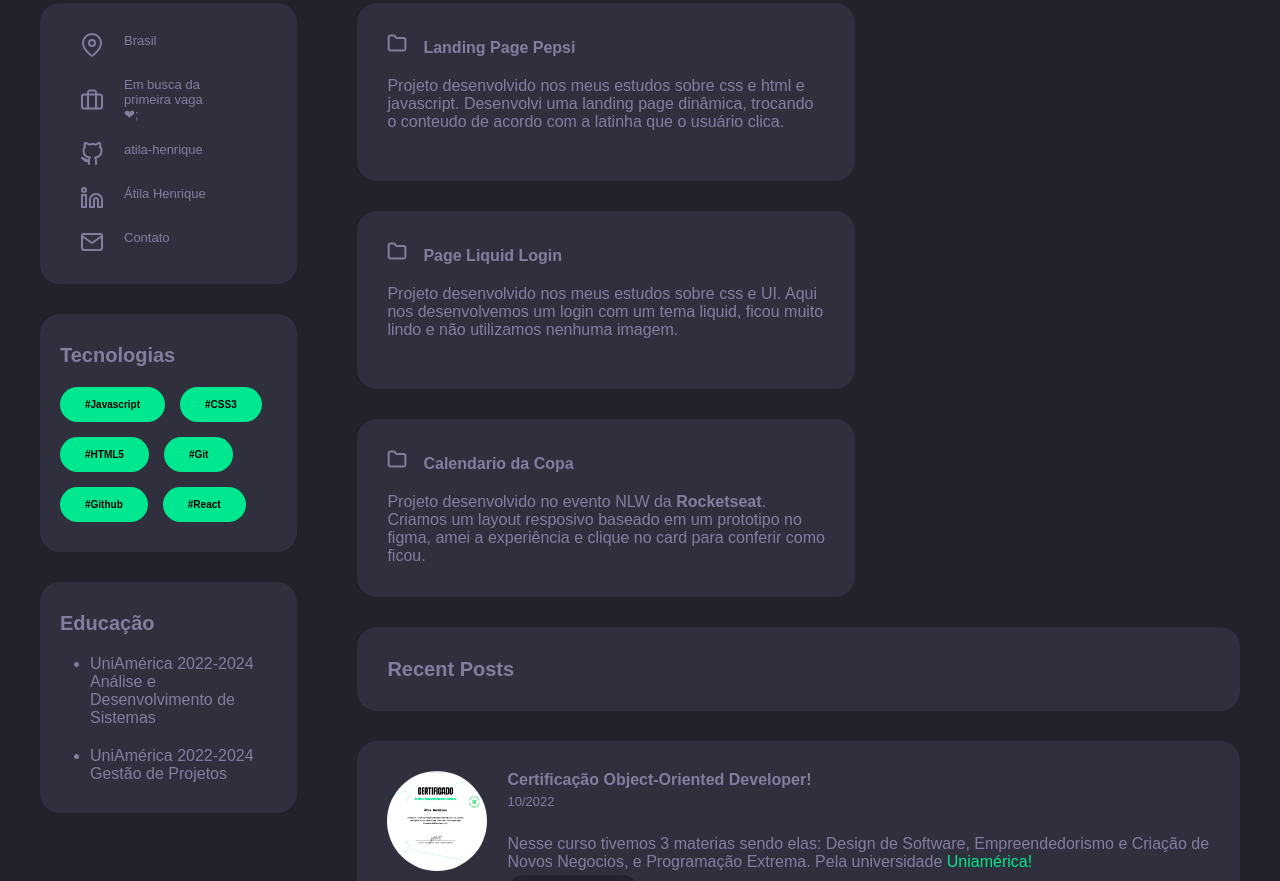
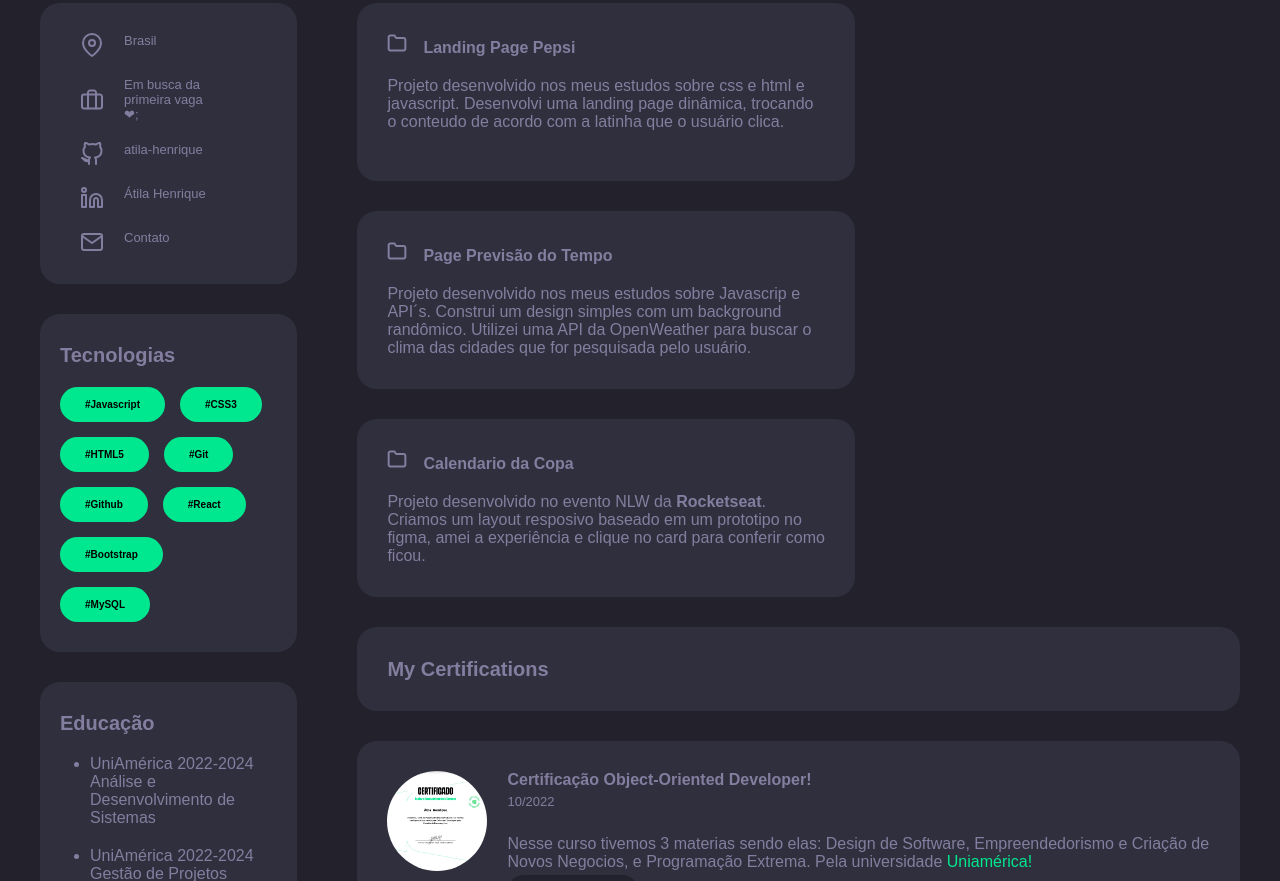
Before and after one commit to atila-henrique/portfolio, a plain HTML site: page index.html in a window 1280 px wide. Shown: the part 359-1240 px from the top of the page. Drawn offline with Linux system fonts and the light colour scheme.

Commit message:
Portfolio 1.1 - New Project

```diff
--- a/index.html
+++ b/index.html
@@ -44,6 +44,8 @@
                 <li class="tag">#Git</li>
                 <li class="tag">#Github</li>
                 <li class="tag">#React</li>
+                <li class="tag">#Bootstrap</li>
+                <li class="tag">#MySQL</li>
             </ul>
         </div>
 
@@ -67,7 +69,7 @@
 
 
         <div class="card" id="myPosts">
-            <h2>Recent Posts</h2>
+            <h2>My Certifications</h2>
         </div>
 
         <div id="posts">
--- a/scripts/script.js
+++ b/scripts/script.js
@@ -52,8 +52,8 @@ createProject("folder.svg","Calculadora Javascript","Projeto desenvolvido nos me
 //PROJETO 2 - Landing Page Pepsi
 createProject("folder.svg","Landing Page Pepsi","Projeto desenvolvido nos meus estudos sobre css e html e javascript. Desenvolvi uma landing page dinâmica, trocando o conteudo de acordo com a latinha que o usuário clica.","https://atila-henrique.github.io/pagePepsi/#") +
 
-//PROJETO 3 - Page Liquid Login
-createProject("folder.svg","Page Liquid Login","Projeto desenvolvido nos meus estudos sobre css e UI. Aqui nos desenvolvemos um login com um tema liquid, ficou muito lindo e não utilizamos nenhuma imagem.","https://atila-henrique.github.io/liquidLogin/") +
+//PROJETO 3 -
+createProject("folder.svg","Page Previsão do Tempo","Projeto desenvolvido nos meus estudos sobre Javascrip e API´s. Construi um design simples com um background randômico. Utilizei uma API da OpenWeather para buscar o clima das cidades que for pesquisada pelo usuário.","https://atila-henrique.github.io/clima/") +
 
 //PROJETO 4 - Calendario da Copa
 createProject("folder.svg","Calendario da Copa","Projeto desenvolvido no evento NLW da <b>Rocketseat</b>. Criamos um layout resposivo baseado em um prototipo no figma, amei a experiência e clique no card para conferir como ficou.","https://atila-henrique.github.io/NLW-copa/");
```
